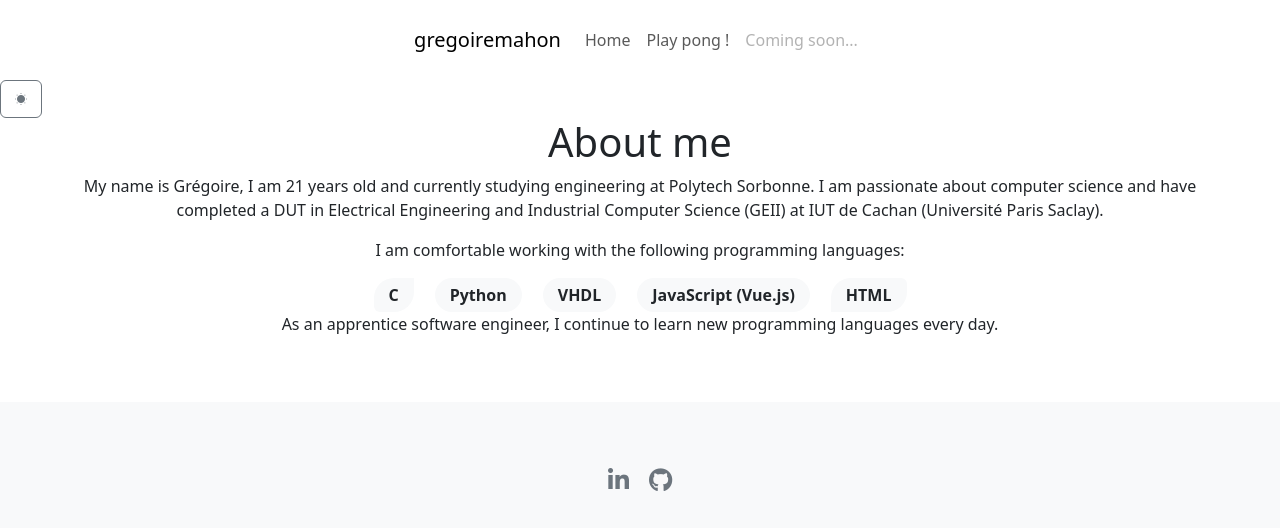
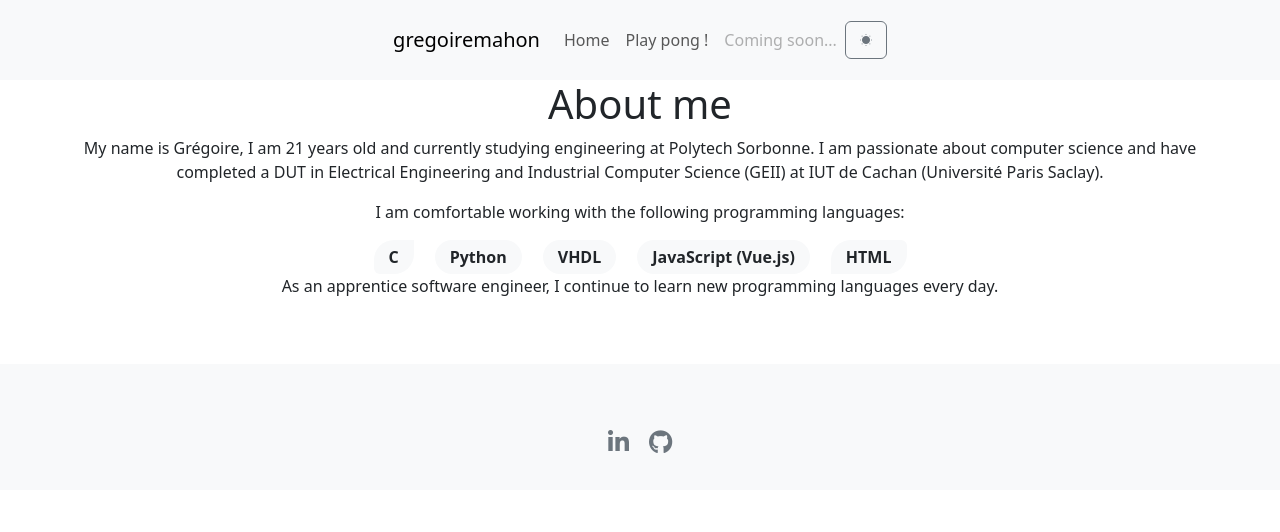
Before and after one commit to gregoiremahon/gregoiremahon-website, a website: page template/index.html in a window 1280 px wide. Drawn offline with nearby package versions, Linux system fonts and the light colour scheme.

Commit message:
.hover css animations

```diff
--- a/template/index.html
+++ b/template/index.html
@@ -22,7 +22,7 @@
     <link rel="stylesheet" href="../node_modules/bootstrap-icons/font/bootstrap-icons.css">
 
 </head>
-
+<div id="app">
 <header class="hero-banner" :class="{ 'bg-light': !isDarkModeOn, 'bg-dark': isDarkModeOn }">
     <nav class="navbar navbar-expand-lg navbar-light" :class="{ 'bg-light': !isDarkModeOn, 'bg-dark': isDarkModeOn }">
         <div class="container">
@@ -42,6 +42,11 @@
                         <a class="nav-link disabled" href="/disabled">Coming soon...</a>
                     </li>
                 </ul>
+                <div class="d-flex align-items-center justify-content-center">
+                    <button id="dark-mode-toggle" class="btn btn-outline-secondary dark-mode-toggle" @click="toggleDarkMode"><i class="bi bi-brightness-low-fill"></i></button>
+
+                </div>
+
             </div>
         </div>
     </nav>
@@ -50,9 +55,8 @@
 
 
 <body>
-    <div id="app">
+
         <div class="row">
-        <div><button id="dark-mode-toggle" class="btn btn-outline-secondary dark-mode-toggle" @click="toggleDarkMode"><i class="bi bi-brightness-low-fill"></i></button> </div>
 
         </div>
         <div class="container">
--- a/template/styles/styles_main_page.css
+++ b/template/styles/styles_main_page.css
@@ -57,4 +57,14 @@ color: #fff;
 .dark-mode {
     background-color: #222;
     color: #fff;
-  }
+}
+
+.about-text:hover {
+    color: #007bff;
+    transition: color 0.3s ease-in-out;
+}
+
+.hero-banner:hover {
+    background-color: #e6e6e6;
+    transition: background-color 0.3s ease-in-out;
+}
```
Also changed, not shown: ext/dist/output.css, template/dist/output.css.
